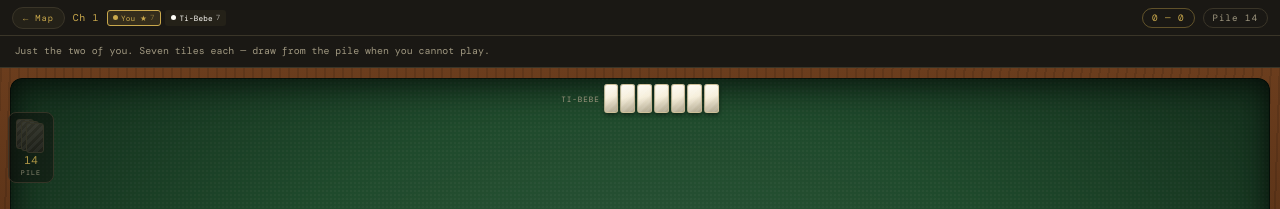
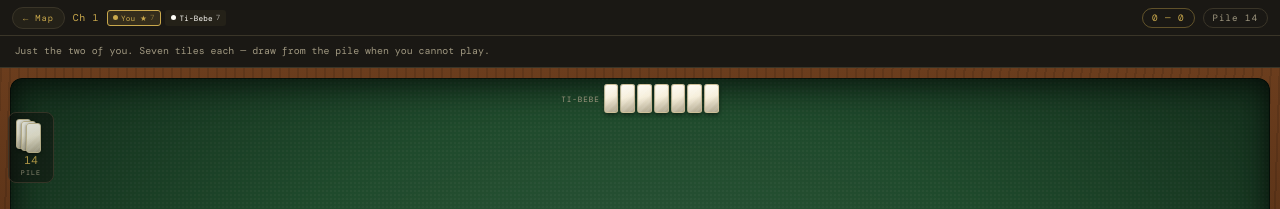
Before and after one commit to WorkVolt-tech/PlayVolt, a React (Vite) app in the folder dominoes/: page /story/1 in a window 1280 px wide. Both pictures are taken after a click on the button "SIT DOWN". Shown: the top 209 px of the page. Built offline with nearby package versions, Linux system fonts and the light colour scheme.

Commit message:
Add files via upload

```diff
--- a/dominoes/src/pages/Practice.jsx
+++ b/dominoes/src/pages/Practice.jsx
@@ -6,6 +6,7 @@ import Board from '../components/Board'
 import PlayerHand from '../components/PlayerHand'
 import OpponentHands from '../components/OpponentHands'
 import KnockAnimation from '../components/KnockAnimation'
+import TileBack from '../components/TileBack'
 import { canPlayOnSide } from '../hooks/useGameState'
 import './Game.css'
 import './StoryChallenge.css'
@@ -276,7 +277,7 @@ export default function Practice({ embedded = false, onExit }) {
               title={mustDraw ? 'Draw from the pile' : 'Draw pile'}
             >
               <span className="pile-mini" aria-hidden="true">
-                <span /><span /><span />
+                <span><TileBack /></span><span><TileBack /></span><span><TileBack /></span>
               </span>
               <span className="pile-count">{st.pile.length}</span>
               <span className="pile-label">{mustDraw ? 'tap to draw' : 'pile'}</span>
@@ -296,7 +297,7 @@ export default function Practice({ embedded = false, onExit }) {
                           setPileOpen(false)
                         }}
                         title="Take this one"
-                      />
+                      ><TileBack /></button>
                     ))}
                   </div>
                   <button className="pile-sheet-close" onClick={() => setPileOpen(false)}>Look at the board first</button>
--- a/dominoes/src/pages/StoryChallenge.css
+++ b/dominoes/src/pages/StoryChallenge.css
@@ -126,11 +126,9 @@
 /* three face-down tiles, fanned */
 .pile-mini { position: relative; width: 30px; height: 34px; display: block; }
 .pile-mini span {
-  position: absolute; top: 0; width: 18px; height: 30px; border-radius: 3px;
-  background:
-    repeating-linear-gradient(135deg, rgba(255,255,255,0.05) 0 3px, transparent 3px 6px),
-    linear-gradient(160deg, #35322a, #1d1b16);
-  border: 1px solid var(--border);
+  position: absolute; top: 0; width: 15px; height: 30px; border-radius: 3px;
+  overflow: hidden;
+  box-shadow: 0 1px 3px rgba(0,0,0,0.5);
 }
 .pile-mini span:nth-child(1) { left: 0; }
 .pile-mini span:nth-child(2) { left: 5px; top: 2px; }
@@ -164,10 +162,9 @@
   gap: 0.5rem; justify-items: center;
 }
 .pile-tile {
-  width: 36px; height: 60px; padding: 0; border-radius: 5px;
-  background:
-    repeating-linear-gradient(135deg, rgba(255,255,255,0.05) 0 3px, transparent 3px 6px),
-    linear-gradient(160deg, #35322a, #1d1b16);
+  position: relative; overflow: hidden;
+  width: 32px; height: 64px; padding: 0; border-radius: 5px;
+  background: transparent;
   border: 1px solid rgba(201,168,76,0.5);
   box-shadow: 0 2px 6px rgba(0,0,0,0.5);
   cursor: pointer;
--- a/dominoes/src/pages/StoryChallenge.jsx
+++ b/dominoes/src/pages/StoryChallenge.jsx
@@ -9,6 +9,7 @@ import Board from '../components/Board'
 import PlayerHand from '../components/PlayerHand'
 import OpponentHands from '../components/OpponentHands'
 import KnockAnimation from '../components/KnockAnimation'
+import TileBack from '../components/TileBack'
 import DekabessOverlay from '../components/DekabessOverlay'
 import { canPlayOnSide, pipCount } from '../hooks/useGameState'
 import '../pages/Game.css'
@@ -519,7 +520,7 @@ export default function StoryChallenge() {
               title={mustDraw ? 'Draw from the pile' : 'Draw pile'}
             >
               <span className="pile-mini" aria-hidden="true">
-                <span /><span /><span />
+                <span><TileBack /></span><span><TileBack /></span><span><TileBack /></span>
               </span>
               <span className="pile-count">{st.pile.length}</span>
               <span className="pile-label">{mustDraw ? 'tap to draw' : 'pile'}</span>
@@ -539,7 +540,7 @@ export default function StoryChallenge() {
                           setPileOpen(false)
                         }}
                         title="Take this one"
-                      />
+                      ><TileBack /></button>
                     ))}
                   </div>
                   <button className="pile-sheet-close" onClick={() => setPileOpen(false)}>Look at the board first</button>
```
